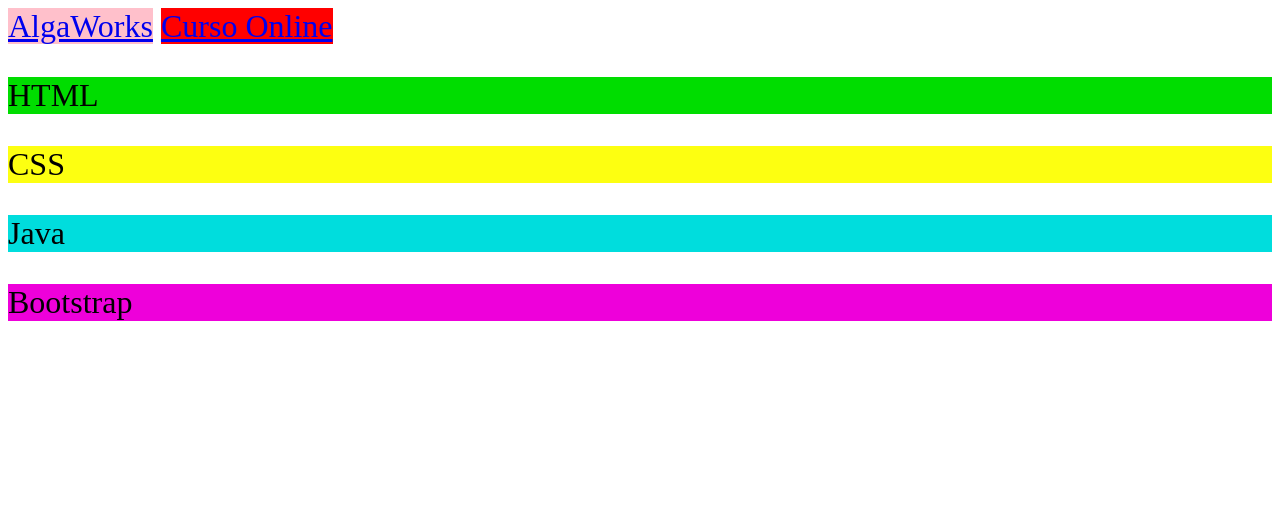
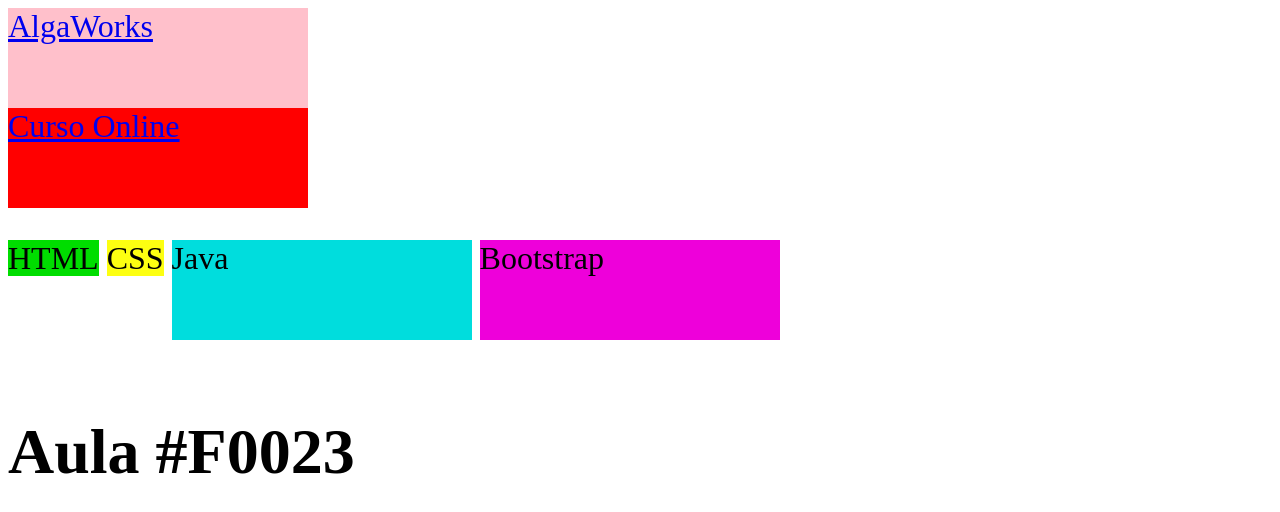
Before and after one commit to Lucaasshq/HTML-CSS-RESPONSIVO, a plain HTML site: page Aulas/propriedade-display/display.html in a window 1280 px wide. Drawn offline with Linux system fonts and the light colour scheme.

Commit message:
docs:estudos sobre tipos de display inline, block, inline-block

```diff
--- a/Aulas/propriedade-display/display.css
+++ b/Aulas/propriedade-display/display.css
@@ -24,8 +24,28 @@ body {
 
 .curso-java {
     background-color: #00dddd;
+
 }
 
 .curso-bootstrap {
     background-color: #ee00da;
 }
+
+.nome-empresa, .segmento-empresa {
+    display: block;
+    height: 100px;
+    width: 300px;
+
+}
+
+.curso-html, .curso-css {
+    display: inline;
+    /* Display inline não permitei a configuração de altura e largura */
+
+}
+
+.curso-java, .curso-bootstrap {
+    display: inline-block;
+    height: 100px;
+    width: 300px;
+}
--- a/Aulas/propriedade-display/display.html
+++ b/Aulas/propriedade-display/display.html
@@ -18,5 +18,7 @@
     <p class="curso-java">Java</p>
     <p class="curso-bootstrap">Bootstrap</p>
 
+    <h1> Aula #F0023 </h1>
+
 </body>
 </html>
```
